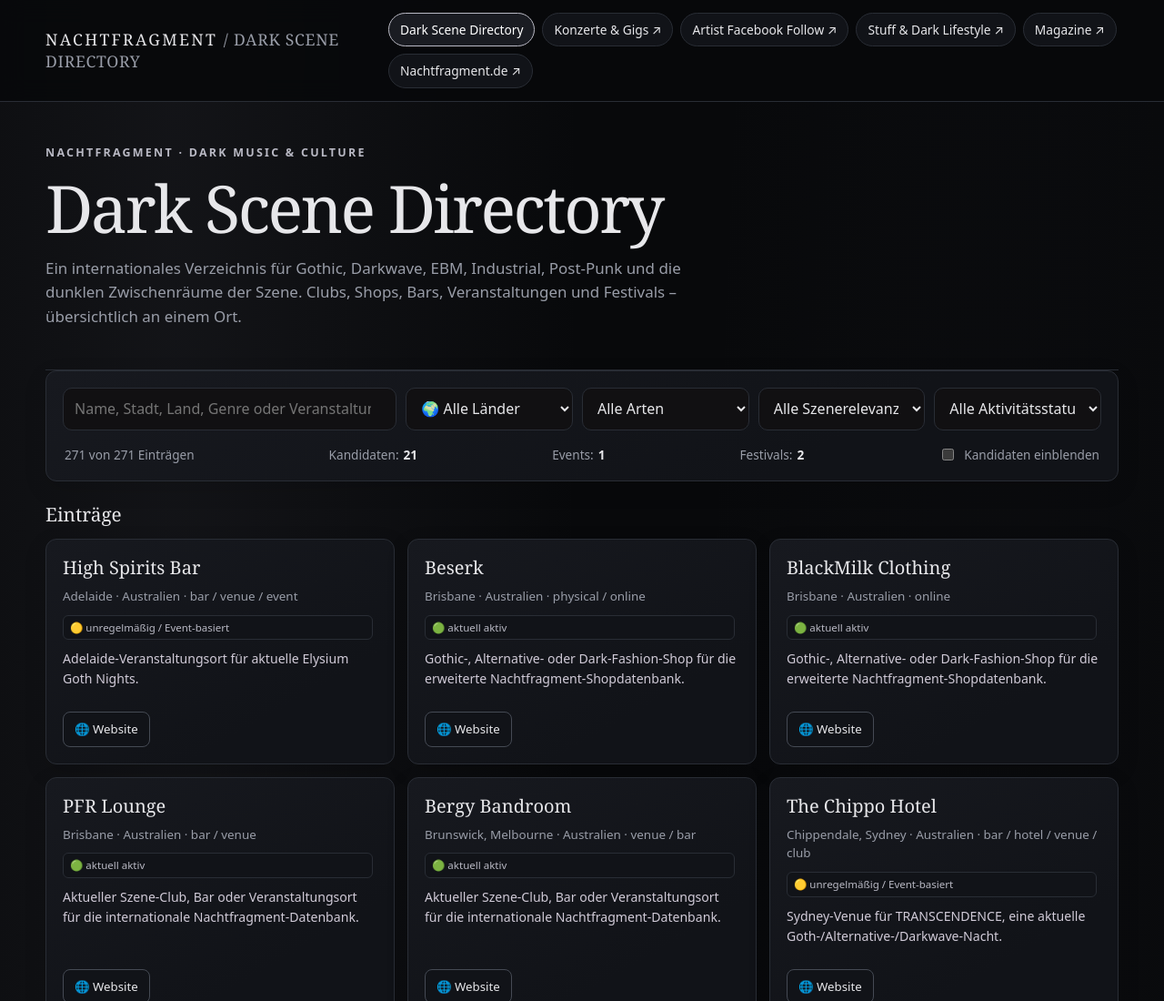
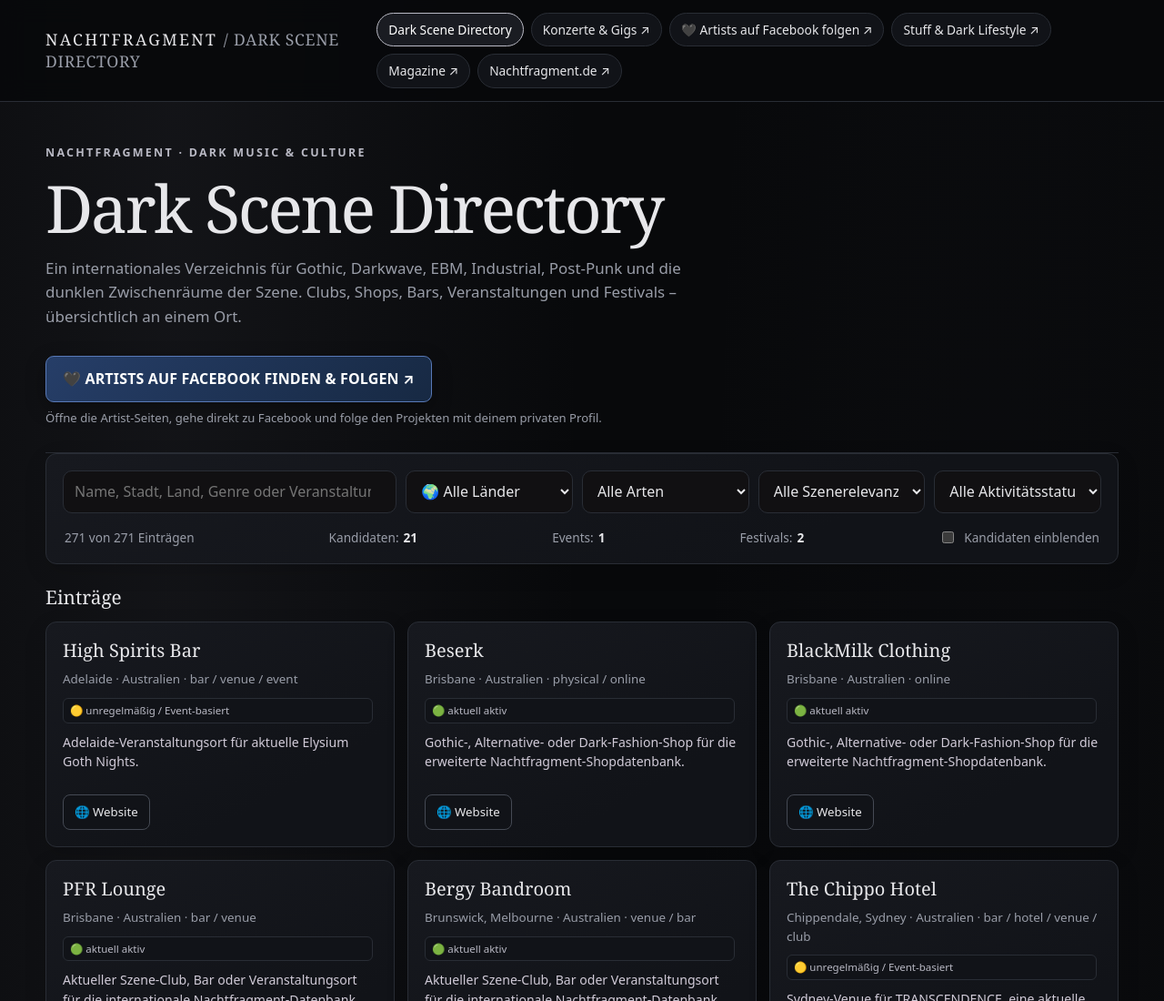
Before and after one commit to niehustorsten-del/nachtfragment-events, a plain HTML site: page index.html in a window 1280 px wide. Shown: the top 1100 px of the page at 91% size. Drawn offline with Linux system fonts and the light colour scheme.

Commit message:
Make artist Facebook follow manager prominent on directory homepage

```diff
--- a/index.html
+++ b/index.html
@@ -34,7 +34,7 @@ nav a:hover,nav a[aria-current="page"]{border-color:var(--accent);background:#1a
 .hero{width:min(1180px,calc(100% - 32px));max-width:1180px;margin:auto;padding:46px 0 28px;border-bottom:1px solid var(--line)}
 .kicker{color:var(--accent);font-size:.78rem;letter-spacing:.18em;font-weight:700}
 h1{font:400 clamp(2.2rem,6vw,4.5rem)/1.03 Georgia,serif;letter-spacing:-.035em;color:var(--text);margin:14px 0 16px}
-.hero p{max-width:760px;color:var(--muted);font-size:1.06rem}
+.hero p{max-width:760px;color:var(--muted);font-size:1.06rem}.follow-cta{display:inline-flex;align-items:center;gap:9px;margin-top:13px;padding:12px 18px;border:1px solid #5879b7;border-radius:9px;background:linear-gradient(135deg,#263e68,#172943);color:#fff!important;text-decoration:none;font-weight:700;letter-spacing:.01em;box-shadow:0 7px 22px #0005}.follow-cta:hover{background:linear-gradient(135deg,#34558c,#20395e);border-color:#91b2ed;transform:translateY(-1px)}.follow-note{display:block;margin-top:7px;color:var(--muted);font-size:.82rem}
 .wrap,main.wrap{width:min(1180px,calc(100% - 32px));max-width:1180px;margin-left:auto;margin-right:auto;padding-left:0;padding-right:0}
 .controls{background:linear-gradient(150deg,#17191f,#111318 72%);border:1px solid var(--line);border-radius:var(--radius);padding:18px;box-shadow:var(--shadow)}
 input,select{background:#111012!important;border:1px solid var(--line)!important;border-radius:10px!important;color:var(--text)!important;font:inherit}
@@ -57,12 +57,14 @@ footer,.footer{border-top:1px solid var(--line);color:var(--muted);padding:24px
 <body>
 <header class="top"><div class="head">
   <div class="brand">Nachtfragment <span>/ Dark Scene Directory</span></div>
-  <nav aria-label="Hauptnavigation"><a href="./" aria-current="page">Dark Scene Directory</a><a href="./concerts.html" target="_blank" rel="noopener">Konzerte &amp; Gigs ↗</a><a href="./facebook-follow.html" target="_blank" rel="noopener">Artist Facebook Follow ↗</a><a href="./Stuff/" target="_blank" rel="noopener">Stuff &amp; Dark Lifestyle ↗</a><a href="./Magazine/" target="_blank" rel="noopener">Magazine ↗</a><a href="https://nachtfragment.de/" target="_blank" rel="noopener">Nachtfragment.de ↗</a></nav>
+  <nav aria-label="Hauptnavigation"><a href="./" aria-current="page">Dark Scene Directory</a><a href="./concerts.html" target="_blank" rel="noopener">Konzerte &amp; Gigs ↗</a><a href="./facebook-follow.html" target="_blank" rel="noopener">🖤 Artists auf Facebook folgen ↗</a><a href="./Stuff/" target="_blank" rel="noopener">Stuff &amp; Dark Lifestyle ↗</a><a href="./Magazine/" target="_blank" rel="noopener">Magazine ↗</a><a href="https://nachtfragment.de/" target="_blank" rel="noopener">Nachtfragment.de ↗</a></nav>
 </div></header>
 <section class="hero">
   <div class="kicker">Nachtfragment · Dark Music & Culture</div>
   <h1>Dark Scene Directory</h1>
   <p>Ein internationales Verzeichnis für Gothic, Darkwave, EBM, Industrial, Post-Punk und die dunklen Zwischenräume der Szene. Clubs, Shops, Bars, Veranstaltungen und Festivals – übersichtlich an einem Ort.</p>
+  <a class="follow-cta" href="./facebook-follow.html">🖤 ARTISTS AUF FACEBOOK FINDEN &amp; FOLGEN ↗</a>
+  <span class="follow-note">Öffne die Artist-Seiten, gehe direkt zu Facebook und folge den Projekten mit deinem privaten Profil.</span>
 </section>
 <main class="wrap" id="directory">
   <section class="controls">
```
